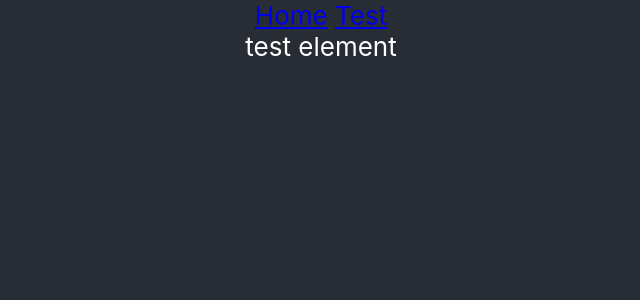
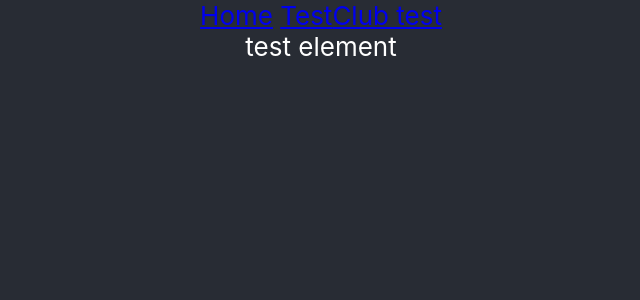
Before and after one commit to panda2k/cse110-project, a React (Create React App) app in the folder client/: page / in a window 1280 px wide. Shown: the top 300 px of the page, without its empty margins (319-959 px from the left). Built offline with nearby package versions, Linux system fonts and the light colour scheme.

Commit message:
added club owner RSVP view to app for testing

```diff
--- a/client/src/components/App.tsx
+++ b/client/src/components/App.tsx
@@ -10,6 +10,7 @@ function App() {
       <header className="App-header">
         <nav>
             <Link to="/">Home</Link> <Link to="/test">Test</Link>
+            <Link to="/clubrsvp">Club test</Link>
         </nav>
         <Routes>
             {/* To add a view to the website, go to the routes.tsx file in the constants directory, and add an entry to the array defined in the file.*/}
--- a/client/src/constants/routes.tsx
+++ b/client/src/constants/routes.tsx
@@ -1,5 +1,6 @@
 import { AppRoute } from "../types/AppRoute";
 import Test from "../components/Test";
+import ClubRSVPView from "../views/ClubOwnerRSVPView";
 
 // add a route by specifying a path, followed by your JSX element. Import said element above.
 // See the path "/" as an example.
@@ -7,5 +8,6 @@ import Test from "../components/Test";
 
 export const routes: AppRoute[] = [
     {path: "/", element: <Test></Test>},
-    {path: "/test", element: <div>this is atest</div>}
+    {path: "/test", element: <div>this is atest</div>},
+    {path: "/clubrsvp", element: <ClubRSVPView id="abc"/>}
 ]
```
